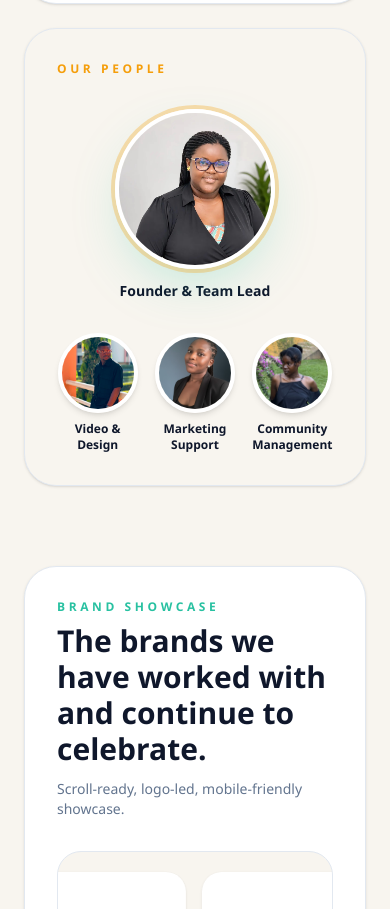
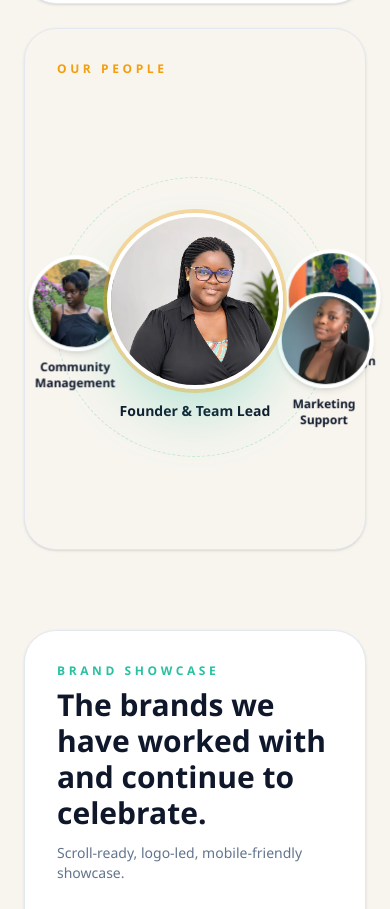
Before and after one commit to TheTechBr0/socialsbyaisha, a Next.js app: page / in a window 390 px wide. Shown: the part 3319-4228 px from the top of the page. Built offline with nearby package versions, Linux system fonts and the light colour scheme.

Commit message:
Refine team orbit spacing for founder-safe rotation

```diff
--- a/app/globals.css
+++ b/app/globals.css
@@ -84,12 +84,12 @@ a {
   }
 }
 
-@keyframes orbit-spin {
+@keyframes orbit-card {
   from {
-    transform: rotate(0deg);
+    transform: translate(-50%, -50%) rotate(var(--angle)) translateX(var(--radius)) rotate(calc(var(--angle) * -1));
   }
   to {
-    transform: rotate(360deg);
+    transform: translate(-50%, -50%) rotate(calc(var(--angle) + 360deg)) translateX(var(--radius)) rotate(calc((var(--angle) + 360deg) * -1));
   }
 }
 
@@ -116,16 +116,40 @@ a {
 }
 
 .team-orbit {
-  animation: orbit-spin 24s linear infinite;
+  animation: none;
 }
 
 .team-orbit-card {
-  transition: transform 220ms ease, box-shadow 220ms ease;
+  position: absolute;
+  left: 50%;
+  top: 50%;
+  width: 7rem;
+  transition: box-shadow 220ms ease, filter 220ms ease;
   transform-origin: center center;
+  animation: orbit-card 22s linear infinite;
+}
+
+.team-orbit-left {
+  --angle: 0deg;
+  --radius: -11rem;
+  animation-delay: -4s;
+}
+
+.team-orbit-right {
+  --angle: 120deg;
+  --radius: 11rem;
+  animation-delay: -9s;
+}
+
+.team-orbit-bottom {
+  --angle: 240deg;
+  --radius: 10rem;
+  animation-duration: 24s;
+  animation-delay: -13s;
 }
 
 .team-orbit-card:hover {
-  transform: translateY(-4px) scale(1.03);
+  filter: brightness(1.05);
 }
 
 .brand-card {
@@ -141,6 +165,22 @@ a {
   .brand-marquee {
     animation-duration: 18s;
   }
+
+  .team-orbit-card {
+    width: 5.8rem;
+  }
+
+  .team-orbit-left {
+    --radius: -8.5rem;
+  }
+
+  .team-orbit-right {
+    --radius: 8.5rem;
+  }
+
+  .team-orbit-bottom {
+    --radius: 7.5rem;
+  }
 }
 
 @media (prefers-reduced-motion: reduce) {
--- a/app/page.js
+++ b/app/page.js
@@ -259,56 +259,37 @@ export default function Home() {
 
           <div className="rounded-[2rem] border border-slate-200 bg-[#f8f5ef] p-8 shadow-sm sm:p-10">
             <p className="text-xs font-semibold uppercase tracking-[0.3em] text-[#f59e0b]">Our people</p>
-            <div className="relative mt-10 hidden h-[460px] lg:block">
-              <div aria-hidden className="absolute left-1/2 top-1/2 h-[340px] w-[340px] -translate-x-1/2 -translate-y-1/2 rounded-full border border-dashed border-[#28c1a1]/25" />
+            <div className="relative mt-10 h-[400px] sm:h-[430px] lg:h-[460px]">
+              <div aria-hidden className="absolute left-1/2 top-1/2 h-[280px] w-[280px] -translate-x-1/2 -translate-y-1/2 rounded-full border border-dashed border-[#28c1a1]/25 sm:h-[320px] sm:w-[320px] lg:h-[340px] lg:w-[340px]" />
 
-              <div className="absolute left-1/2 top-1/2 z-10 -translate-x-1/2 -translate-y-1/2 text-center">
-                <div className="relative mx-auto h-56 w-56 overflow-hidden rounded-full border-4 border-white shadow-[0_30px_70px_-18px_rgba(40,193,161,0.45)] ring-4 ring-[#f59e0b]/35 transition duration-500 hover:scale-105">
+              <div className="absolute left-1/2 top-1/2 z-20 -translate-x-1/2 -translate-y-1/2 text-center">
+                <div className="relative mx-auto h-44 w-44 overflow-hidden rounded-full border-4 border-white shadow-[0_30px_70px_-18px_rgba(40,193,161,0.45)] ring-4 ring-[#f59e0b]/35 sm:h-52 sm:w-52 lg:h-56 lg:w-56">
                   <Image src={founder.src} alt={founder.alt} fill className="object-cover" />
                 </div>
                 <p className="mt-3 text-sm font-semibold text-slate-900">{founder.label}</p>
               </div>
 
-              <div className="team-orbit absolute inset-0">
-                <div className="team-orbit-card absolute left-[9%] top-[20%] text-center">
-                  <div className="relative mx-auto h-28 w-28 overflow-hidden rounded-full border-4 border-white shadow-md transition duration-300 hover:scale-105">
+              <div className="team-orbit absolute inset-0 z-10">
+                <div className="team-orbit-card team-orbit-left text-center">
+                  <div className="relative mx-auto h-24 w-24 overflow-hidden rounded-full border-4 border-white shadow-md transition duration-300 hover:scale-105 sm:h-28 sm:w-28 lg:h-28 lg:w-28">
                     <Image src={team[0].src} alt={team[0].alt} fill className="object-cover" />
                   </div>
                   <p className="mt-2 max-w-28 text-xs font-semibold text-slate-900">{team[0].label}</p>
                 </div>
 
-                <div className="team-orbit-card absolute right-[9%] top-[20%] text-center">
-                  <div className="relative mx-auto h-28 w-28 overflow-hidden rounded-full border-4 border-white shadow-md transition duration-300 hover:scale-105">
+                <div className="team-orbit-card team-orbit-right text-center">
+                  <div className="relative mx-auto h-24 w-24 overflow-hidden rounded-full border-4 border-white shadow-md transition duration-300 hover:scale-105 sm:h-28 sm:w-28 lg:h-28 lg:w-28">
                     <Image src={team[1].src} alt={team[1].alt} fill className="object-cover" />
                   </div>
                   <p className="mt-2 max-w-28 text-xs font-semibold text-slate-900">{team[1].label}</p>
                 </div>
 
-                <div className="team-orbit-card absolute bottom-[6%] left-1/2 -translate-x-1/2 text-center">
-                  <div className="relative mx-auto h-28 w-28 overflow-hidden rounded-full border-4 border-white shadow-md transition duration-300 hover:scale-105">
+                <div className="team-orbit-card team-orbit-bottom text-center">
+                  <div className="relative mx-auto h-24 w-24 overflow-hidden rounded-full border-4 border-white shadow-md transition duration-300 hover:scale-105 sm:h-28 sm:w-28 lg:h-28 lg:w-28">
                     <Image src={team[2].src} alt={team[2].alt} fill className="object-cover" />
                   </div>
                   <p className="mt-2 max-w-28 text-xs font-semibold text-slate-900">{team[2].label}</p>
                 </div>
-              </div>
-            </div>
-
-            <div className="mt-8 lg:hidden">
-              <div className="mx-auto w-fit text-center">
-                <div className="relative mx-auto h-40 w-40 overflow-hidden rounded-full border-4 border-white shadow-[0_20px_55px_-15px_rgba(40,193,161,0.34)] ring-4 ring-[#f59e0b]/30">
-                  <Image src={founder.src} alt={founder.alt} fill className="object-cover" />
-                </div>
-                <p className="mt-3 text-sm font-semibold text-slate-900">{founder.label}</p>
-              </div>
-              <div className="mt-8 grid grid-cols-3 gap-4">
-                {team.map((photo) => (
-                  <div key={photo.src} className="text-center">
-                    <div className="relative mx-auto h-20 w-20 overflow-hidden rounded-full border-4 border-white shadow-md">
-                      <Image src={photo.src} alt={photo.alt} fill className="object-cover" />
-                    </div>
-                    <p className="mt-2 text-xs font-semibold text-slate-900">{photo.label}</p>
-                  </div>
-                ))}
               </div>
             </div>
           </div>
--- a/app/team/page.js
+++ b/app/team/page.js
@@ -47,53 +47,18 @@ export default function TeamPage() {
           </p>
         </div>
 
-        <div className="mt-10 hidden lg:block">
-          <div className="relative mx-auto h-[520px] max-w-[760px]">
-            <div aria-hidden className="absolute left-1/2 top-1/2 h-[380px] w-[380px] -translate-x-1/2 -translate-y-1/2 rounded-full border border-dashed border-[#28c1a1]/25" />
-
-            <div className="absolute left-1/2 top-1/2 z-10 -translate-x-1/2 -translate-y-1/2 text-center">
-              <div className="relative mx-auto h-64 w-64 overflow-hidden rounded-full border-4 border-white shadow-[0_30px_70px_-18px_rgba(40,193,161,0.45)] ring-4 ring-[#f59e0b]/35">
-                <Image src={members[1].image} alt={members[1].name} width={280} height={280} className="h-full w-full object-cover" />
-              </div>
-              <p className="mt-3 text-sm font-semibold text-slate-900">{members[1].name}</p>
-              <p className="mt-1 text-xs font-semibold uppercase tracking-[0.24em] text-[#28c1a1]">Founder</p>
-            </div>
-
-            <div className="absolute left-[8%] top-[20%] text-center">
-              <div className="relative mx-auto h-32 w-32 overflow-hidden rounded-full border-4 border-white shadow-md">
-                <Image src={members[0].image} alt={members[0].name} width={180} height={180} className="h-full w-full object-cover" />
-              </div>
-              <p className="mt-2 max-w-32 text-xs font-semibold text-slate-900">{members[0].name}</p>
-            </div>
-
-            <div className="absolute right-[8%] top-[20%] text-center">
-              <div className="relative mx-auto h-32 w-32 overflow-hidden rounded-full border-4 border-white shadow-md">
-                <Image src={members[2].image} alt={members[2].name} width={180} height={180} className="h-full w-full object-cover" />
-              </div>
-              <p className="mt-2 max-w-32 text-xs font-semibold text-slate-900">{members[2].name}</p>
-            </div>
-
-            <div className="absolute bottom-[4%] left-1/2 -translate-x-1/2 text-center">
-              <div className="relative mx-auto h-32 w-32 overflow-hidden rounded-full border-4 border-white shadow-md">
-                <Image src={members[3].image} alt={members[3].name} width={180} height={180} className="h-full w-full object-cover" />
-              </div>
-              <p className="mt-2 max-w-32 text-xs font-semibold text-slate-900">{members[3].name}</p>
-            </div>
-          </div>
-        </div>
-
-        <div className="mt-10 grid gap-6 md:grid-cols-2 xl:hidden">
+        <div className="mt-10 grid gap-6 md:grid-cols-2 xl:grid-cols-4">
           {members.map((member, index) => {
             const isFeatured = member.featured;
             return (
               <article
                 key={`${member.name}-${index}`}
-                className={`rounded-[1.75rem] border border-slate-200 bg-white p-6 shadow-sm transition hover:-translate-y-1 hover:shadow-lg ${isFeatured ? "md:col-span-2" : ""}`}
+                className={`border border-slate-200 bg-white p-6 shadow-sm transition hover:-translate-y-1 hover:shadow-lg ${isFeatured ? "md:col-span-2 xl:col-span-1" : ""}`}
               >
                 <div className={`mx-auto flex items-center justify-center overflow-hidden rounded-full border-4 border-white shadow-lg ${isFeatured ? "h-36 w-36 md:h-40 md:w-40" : "h-24 w-24"}`}>
                   <Image src={member.image} alt={member.name} width={180} height={180} className="h-full w-full object-cover" />
                 </div>
-                <div className={`mt-5 rounded-[1.25rem] p-4 ${member.accent}`}>
+                <div className={`mt-5 p-4 ${member.accent}`}>
                   <h2 className="text-xl font-semibold">{member.name}</h2>
                   <p className={`mt-1 text-sm font-medium ${isFeatured ? "text-[#fff8f0]" : "text-[#f59e0b]"}`}>{member.role}</p>
                   <p className={`mt-3 text-sm leading-7 ${isFeatured ? "text-slate-100" : "text-slate-600"}`}>{member.description}</p>
```
